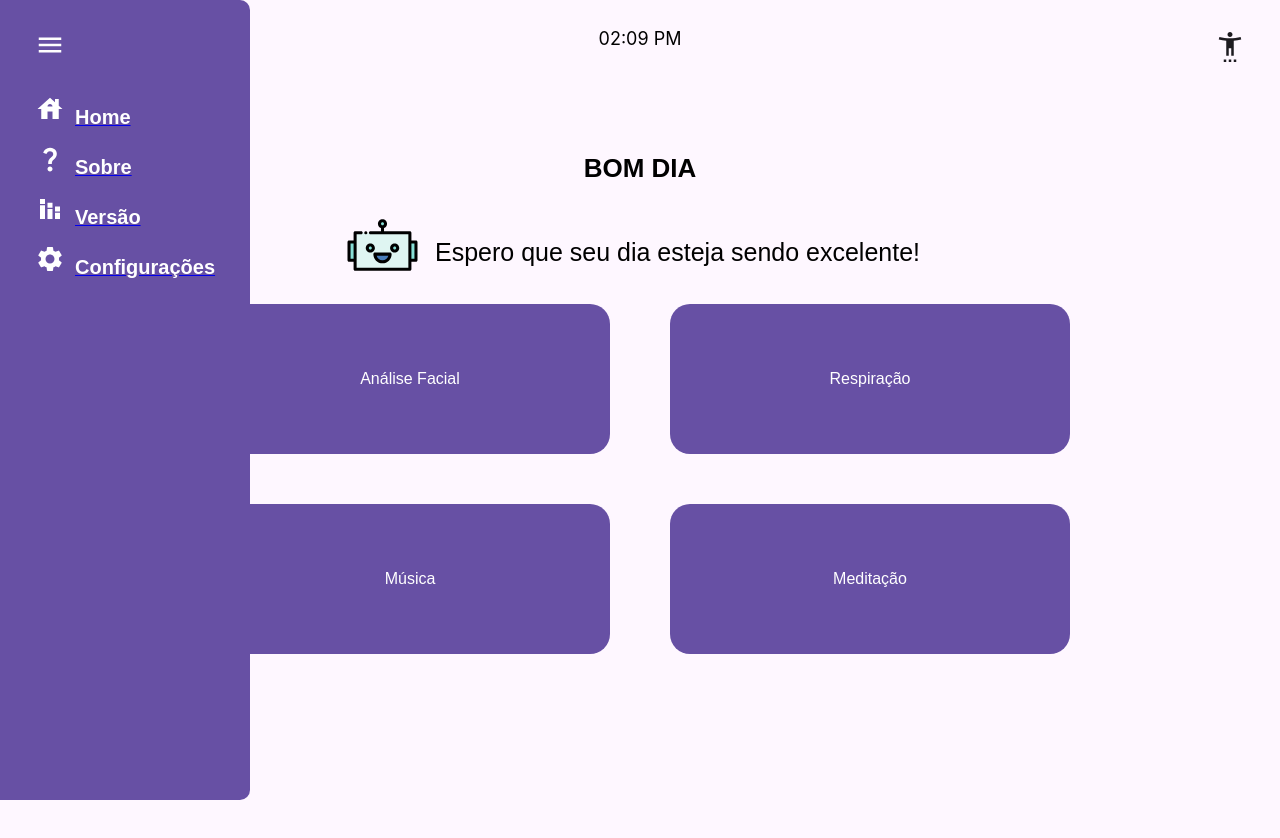
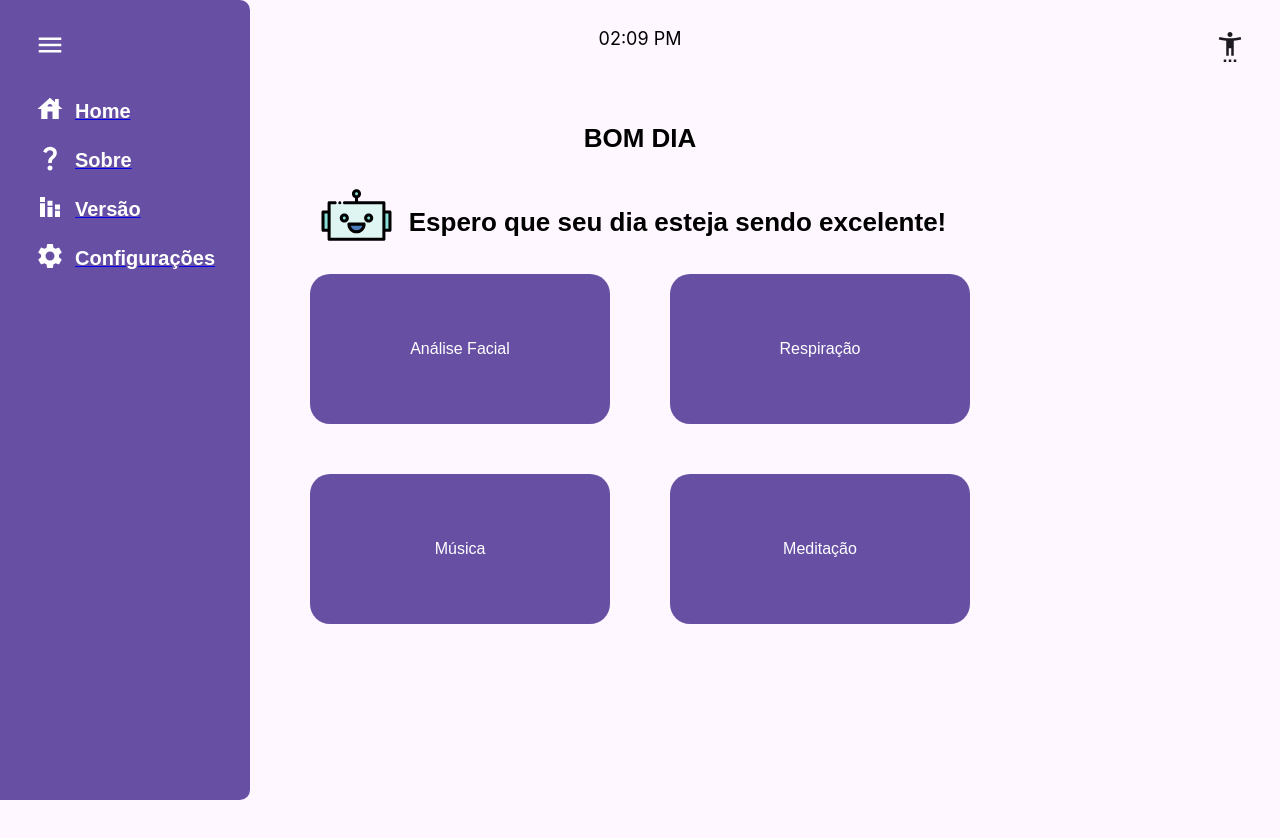
Before and after one commit to JoaoOLM/Projeto-IHC, a React (Create React App) app in the folder site/: page /options in a window 1280 px wide. Both pictures are taken after a click on the element 50 px from the left and 48 px from the top of the page. Shown: the top 838 px of the page. Built offline with nearby package versions, Linux system fonts and the light colour scheme.

Commit message:
Correção de bugs

```diff
--- a/site/src/components/layout/sidebar/SideBar.css
+++ b/site/src/components/layout/sidebar/SideBar.css
@@ -29,6 +29,8 @@ html, body {
 }
 
 .sidebar-button.rest {
+    display: flex;
+    align-items: center;
     margin-top: 15px; /* ou margin-top, ajuste conforme necessário */
     margin-left: 35px;
 }
--- a/site/src/components/layout/sidebar/SideBar.jsx
+++ b/site/src/components/layout/sidebar/SideBar.jsx
@@ -26,24 +26,32 @@ const Sidebar = () => {
                     <div className="sidebar-button rest" onClick={toggleSidebar}>
                         <Link to="/home">
                             <MdHouse size={30} color='#fff' />
+                        </Link>
+                        <Link to="/home">
                             <span className='icon-text'>Home</span>
                         </Link>
                     </div>
                     <div className="sidebar-button rest" onClick={toggleSidebar}>
                         <Link to='/about'>
                             <MdOutlineQuestionMark size={30} color='#fff' />
+                        </Link>
+                        <Link to='/about'>
                             <span className='icon-text'>Sobre</span>
                         </Link>
                     </div>
                     <div className="sidebar-button rest" onClick={toggleSidebar}>
                         <Link to='/version'>
                             <MdStackedBarChart size={30} color='#fff' />
+                        </Link>
+                        <Link to='/version'>
                             <span className='icon-text'>Versão</span>
                         </Link>
                     </div>
                     <div className="sidebar-button rest" onClick={toggleSidebar}>
                         <Link to='/settings' >
                             <MdSettings size={30} color='#fff' />
+                        </Link>
+                        <Link to='/settings' >
                             <span className='icon-text'>Configurações</span>
                         </Link>
                     </div>
--- a/site/src/pages/options/Options.css
+++ b/site/src/pages/options/Options.css
@@ -15,7 +15,7 @@ body {
 
 .text-options {
     text-align: center;
-    margin-top: 40px;
+    margin-top: 10px;
     font-family: 'Rigtheous', sans-serif;
     font-size: 26px;
     font-weight: bold;
@@ -54,7 +54,7 @@ body {
 
 .button-option {
     margin-bottom: 50px;
-    width: 400px; /* Tamanho fixo para os botões */
+    width: 300px; /* Tamanho fixo para os botões */
     height: 150px;
     padding: 10px 20px;
     font-size: 16px;
--- a/site/src/pages/options/Options.jsx
+++ b/site/src/pages/options/Options.jsx
@@ -40,7 +40,7 @@ const Options = () => {
                 <div className='image-robot-options'>
                     <img src={ImagemRobo} alt='Descrição da imagem' width='105' height='70' />
                 </div>
-                <div className='text-image'>
+                <div className='text-options'>
                     Espero que seu dia esteja sendo excelente!
                 </div>
             </div>
--- a/site/src/pages/sidePages/about/About.css
+++ b/site/src/pages/sidePages/about/About.css
@@ -1,5 +1,5 @@
 .text-about {
-    text-align: center;
+    text-align: justify;
     margin-top: 40px;
     font-family: 'Rigtheous', sans-serif;
     font-size: 26px;
```
